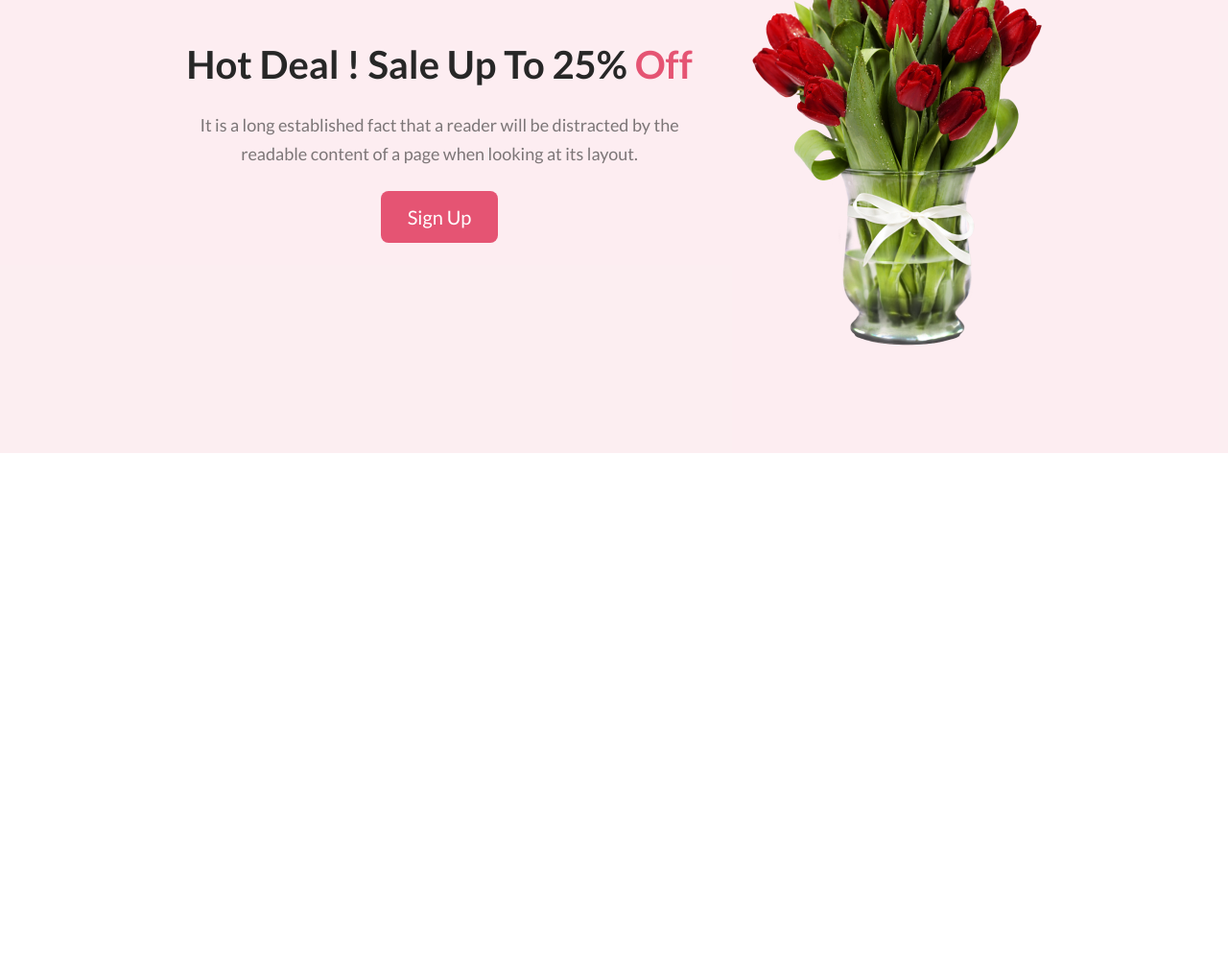
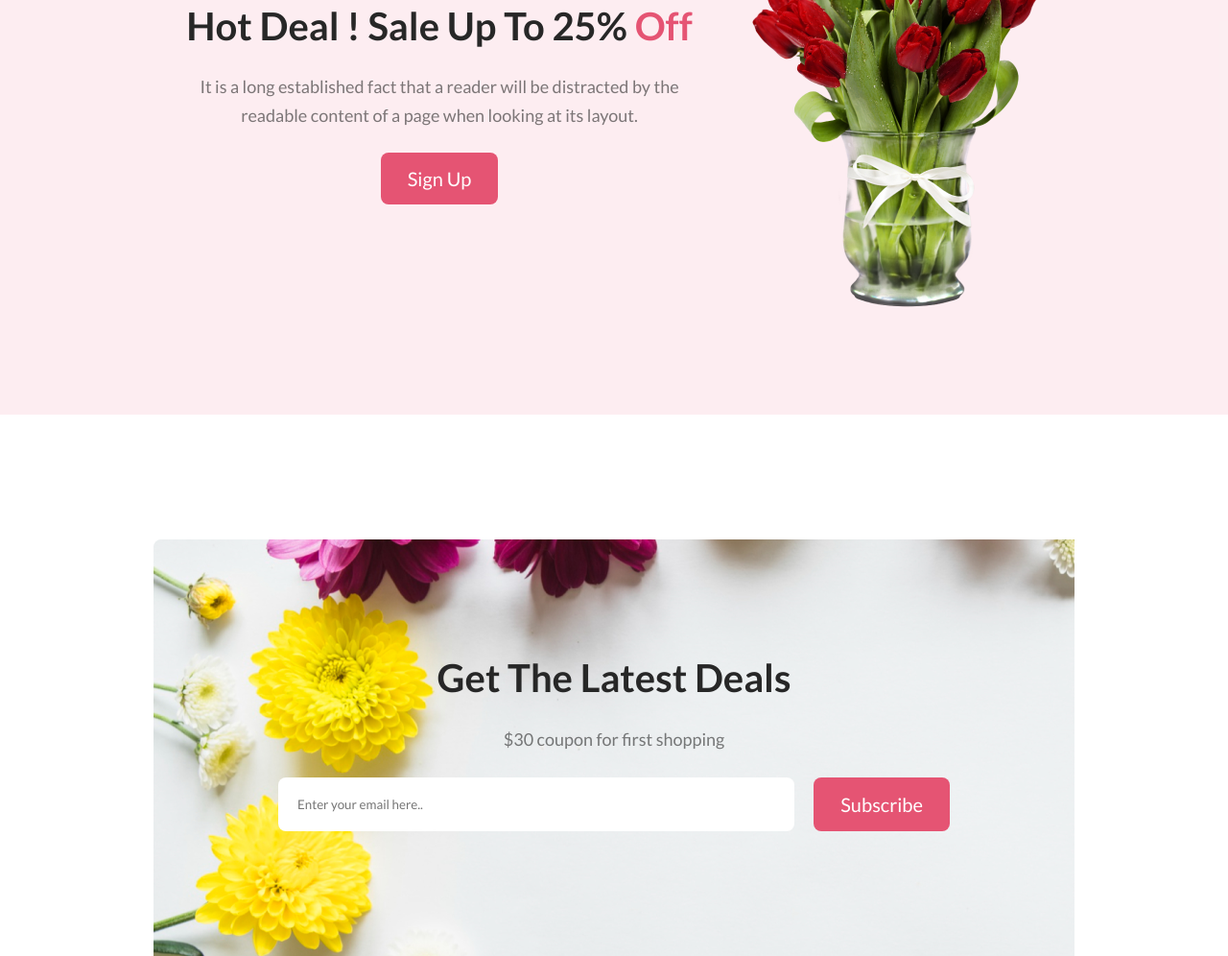
Before and after one commit to tofayeLL/flower-shop-website, a plain HTML site: page index.html in a window 1280 px wide. Shown: the part 1757-2753 px from the top of the page at 96% size. Before the commit the page ends 2229 px from the top, so only its background shows below. Drawn offline with Linux system fonts and the light colour scheme.

Commit message:
finished newsletter section

```diff
--- a/index.html
+++ b/index.html
@@ -96,6 +96,28 @@
                 </div>
             </section>
 
+            <!-- newsletter section -->
+            <section id="newsletter">
+                <div class="container newsletter-content">
+
+                    <div class="section-heading">
+                        <h3>Get The Latest Deals </h3>
+                        <p>$30 coupon for first shopping</p>
+                    </div>
+
+                    <div class="form">
+                        <form action="">
+                            <input type="email" name="" id="" placeholder="Enter your email here..">
+                            <button>Subscribe</button>
+                        </form>
+
+                    </div>
+
+
+                </div>
+            </section>
+
+
     </main>
 
     <footer>
--- a/styles/shop.css
+++ b/styles/shop.css
@@ -44,7 +44,6 @@ button {
     text-align: center;
     font-size: 40px;
     font-style: normal;
-    font-weight: 800;
     line-height: normal;
     margin-bottom: 25px;
 
@@ -64,7 +63,8 @@ button {
 
 /* main related shared styles */
 main section {
-    margin-top: 150px;
+    margin-top: 130px;
+
 }
 
 
@@ -173,13 +173,16 @@ button:hover {
     max-width: 550px;
     text-align: center;
 }
-#hotdeal .hotdeal-img{
+
+#hotdeal .hotdeal-img {
     max-width: 318px;
 }
-#hotdeal .hotdeal-img img{
+
+#hotdeal .hotdeal-img img {
     width: 100%;
 }
-#hotdeal .hotdeal-text *{
+
+#hotdeal .hotdeal-text * {
     margin-bottom: 24px;
 }
 
@@ -189,6 +192,30 @@ button:hover {
     font-style: normal;
     line-height: normal;
 }
-#hotdeal .hotdeal-text h3 .important{
+
+#hotdeal .hotdeal-text h3 .important {
     color: #E55473;
 }
+
+/* newsletter related styles */
+#newsletter .newsletter-content {
+    background-image: url('../images/Rectangle\ 9.png');
+    padding: 120px 0;
+}
+
+#newsletter .form form {
+    display: flex;
+    gap: 20px;
+    max-width: 700px;
+    margin: 10px auto;
+}
+
+#newsletter .form form input {
+    flex-grow: 1;
+    /* flex: 1; */
+    padding: 20px;
+    border-radius: 8px;
+    background-color: #FFF;
+    border: none;
+    outline: none;
+}
```
